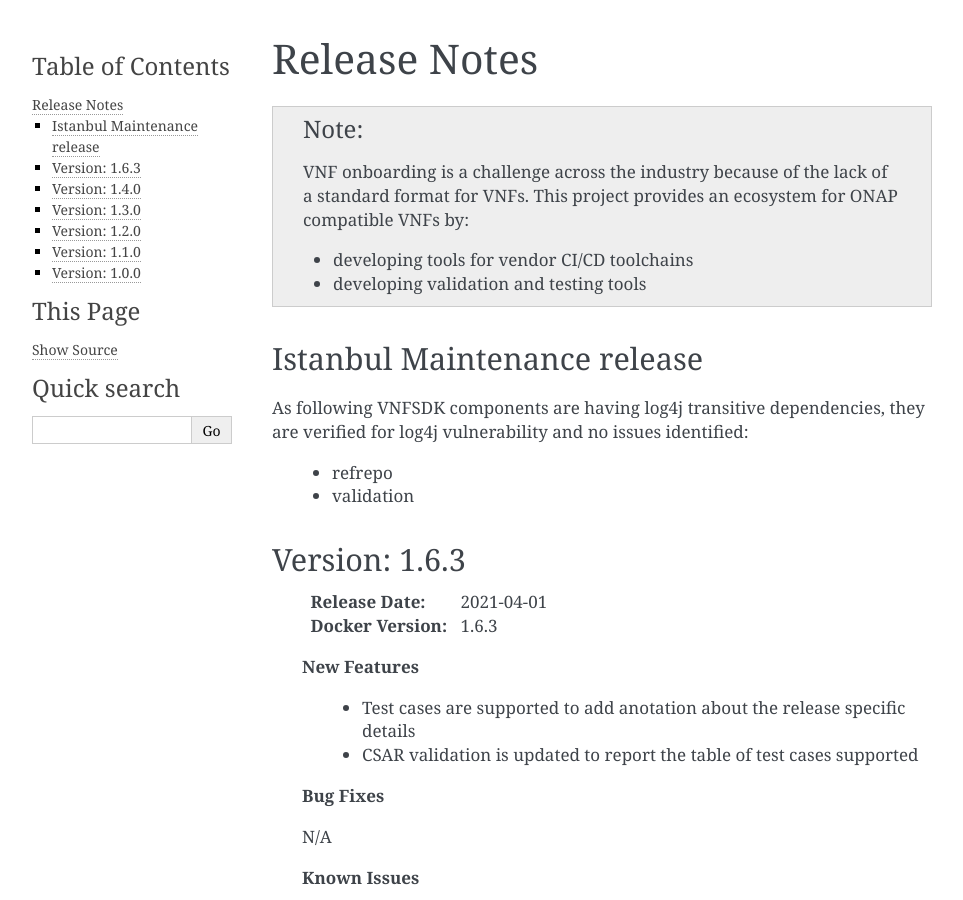
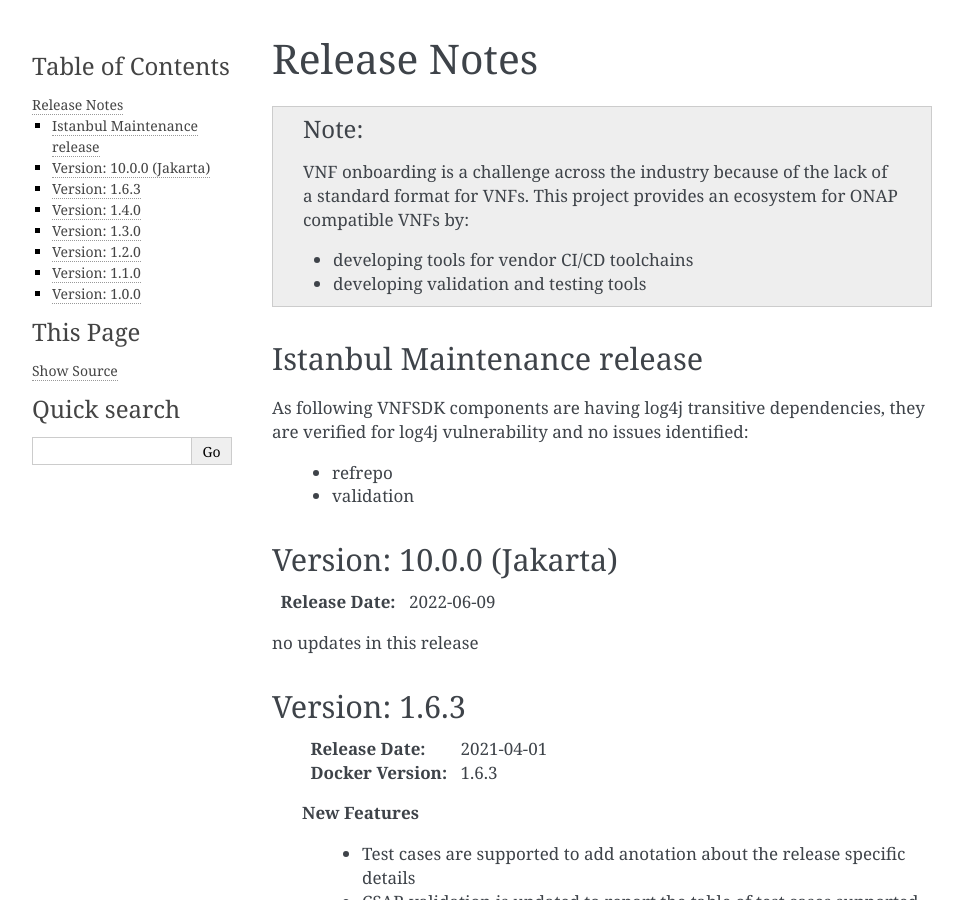
Before and after one commit to onap/vnfsdk-model, a Sphinx documentation site: the page built from docs/release-notes.rst, in a window 1280 px wide and 900 px high. Shown: the whole window, without its empty margins (148-1111 px from the left). Built offline with Sphinx 7.4.7, drawn with Linux system fonts in a browser that asks for light colours; pages that are not in the unit, such as notebooks, are missing from menus.

Commit message:
Release notes update
Issue-ID: VNFSDK-840

Signed-off-by: sharath reddy <bs.reddy@huawei.com>
Change-Id: I1c942911fa661ded87d1bdc453c22bdf4c3604d7

```diff
--- a/docs/release-notes.rst
+++ b/docs/release-notes.rst
@@ -21,6 +21,13 @@ As following VNFSDK components are having log4j transitive dependencies, they ar
 
  * refrepo
  * validation
+
+Version: 10.0.0 (Jakarta)
+--------------------------
+
+:Release Date: 2022-06-09
+
+no updates in this release
 
 Version: 1.6.3
 --------------
```
